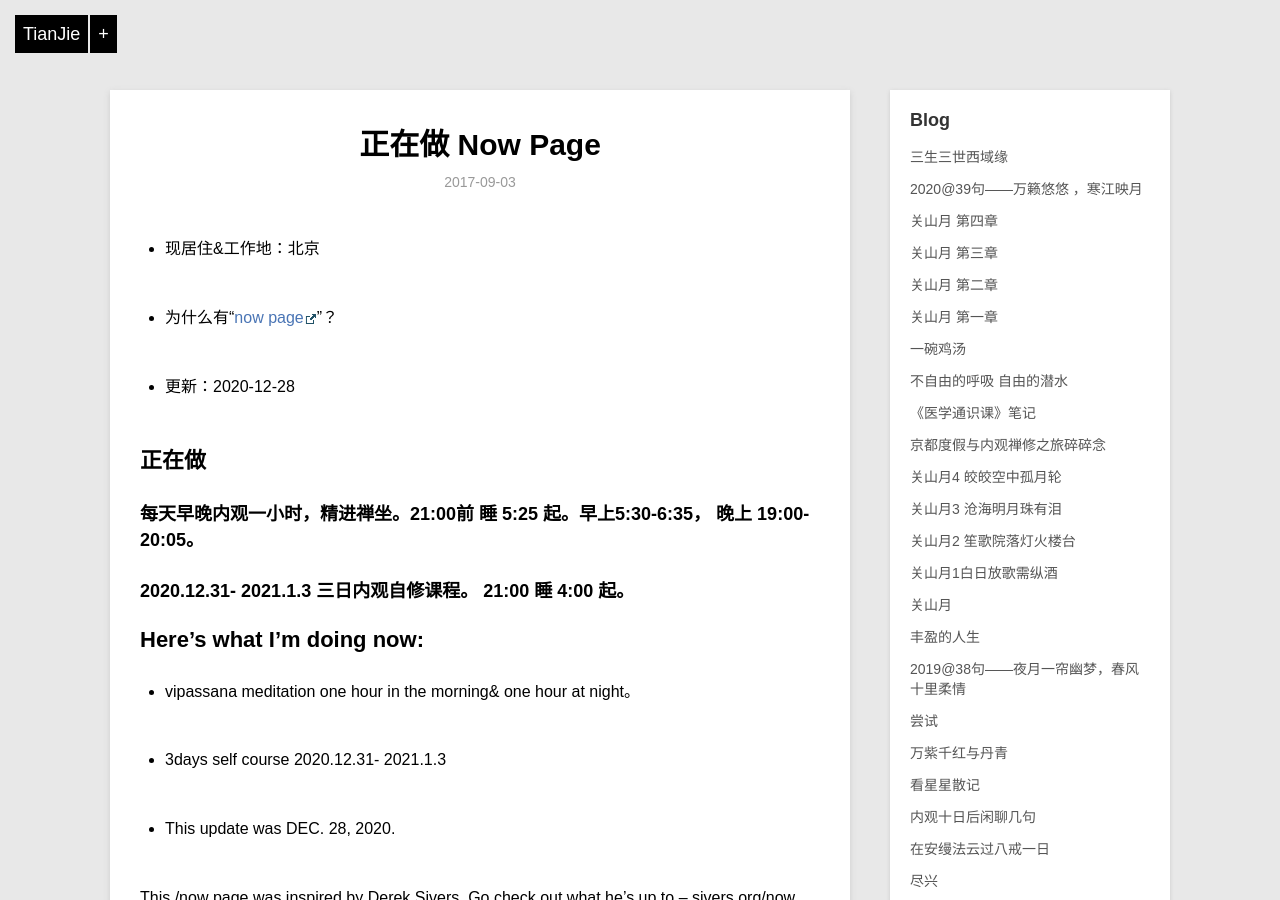
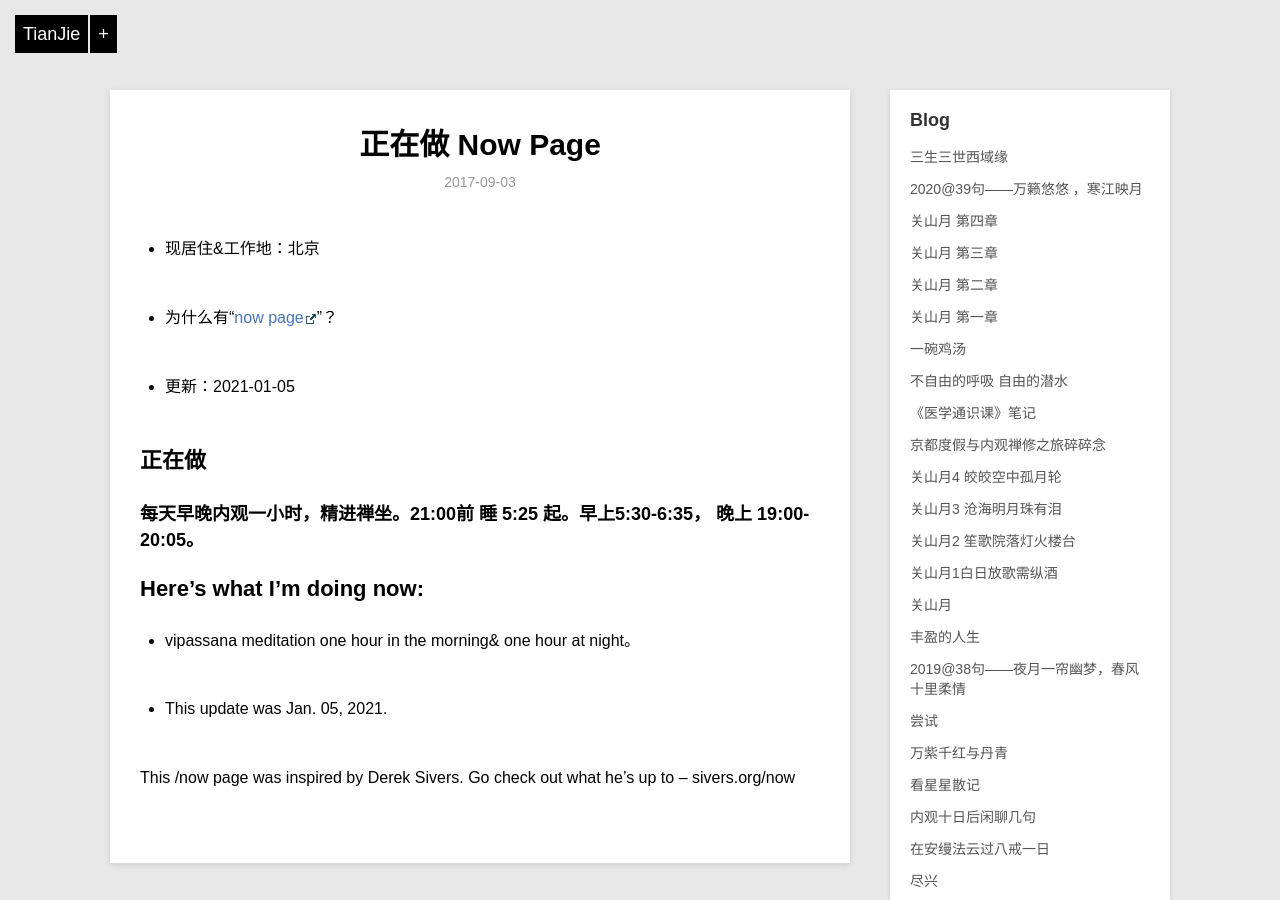
Before and after one commit to violettianjie/violettianjie.github.io, a Jekyll site: the page built from _posts/blog/2017-09-03-now.md, in a window 1280 px wide and 900 px high. Built offline with Jekyll 4.4.1, drawn with Linux system fonts in a browser that asks for light colours; comment, search, counter and statistics services are not loaded.

Commit message:
Update 2017-09-03-now.md

```diff
--- a/_posts/blog/2017-09-03-now.md
+++ b/_posts/blog/2017-09-03-now.md
@@ -8,24 +8,24 @@ category: blog
 
 - 为什么有“[now page](http://nownownow.com/about)”？
 
-- 更新：2020-12-28
+- 更新：2021-01-05
 
 
 ## 正在做
 
 ### 每天早晚内观一小时，精进禅坐。21:00前 睡 5:25 起。早上5:30-6:35， 晚上 19:00-20:05。
 
-### 2020.12.31- 2021.1.3 三日内观自修课程。 21:00 睡 4:00 起。
+
 
 
 ## Here’s what I’m doing now:
 
 - vipassana meditation one hour in the morning& one hour at night。
 
-- 3days self course 2020.12.31- 2021.1.3
 
 
-- This update was DEC. 28, 2020.
+
+- This update was Jan. 05, 2021.
 
 This /now page was inspired by Derek Sivers. Go check out what he’s up to – sivers.org/now
 
```
